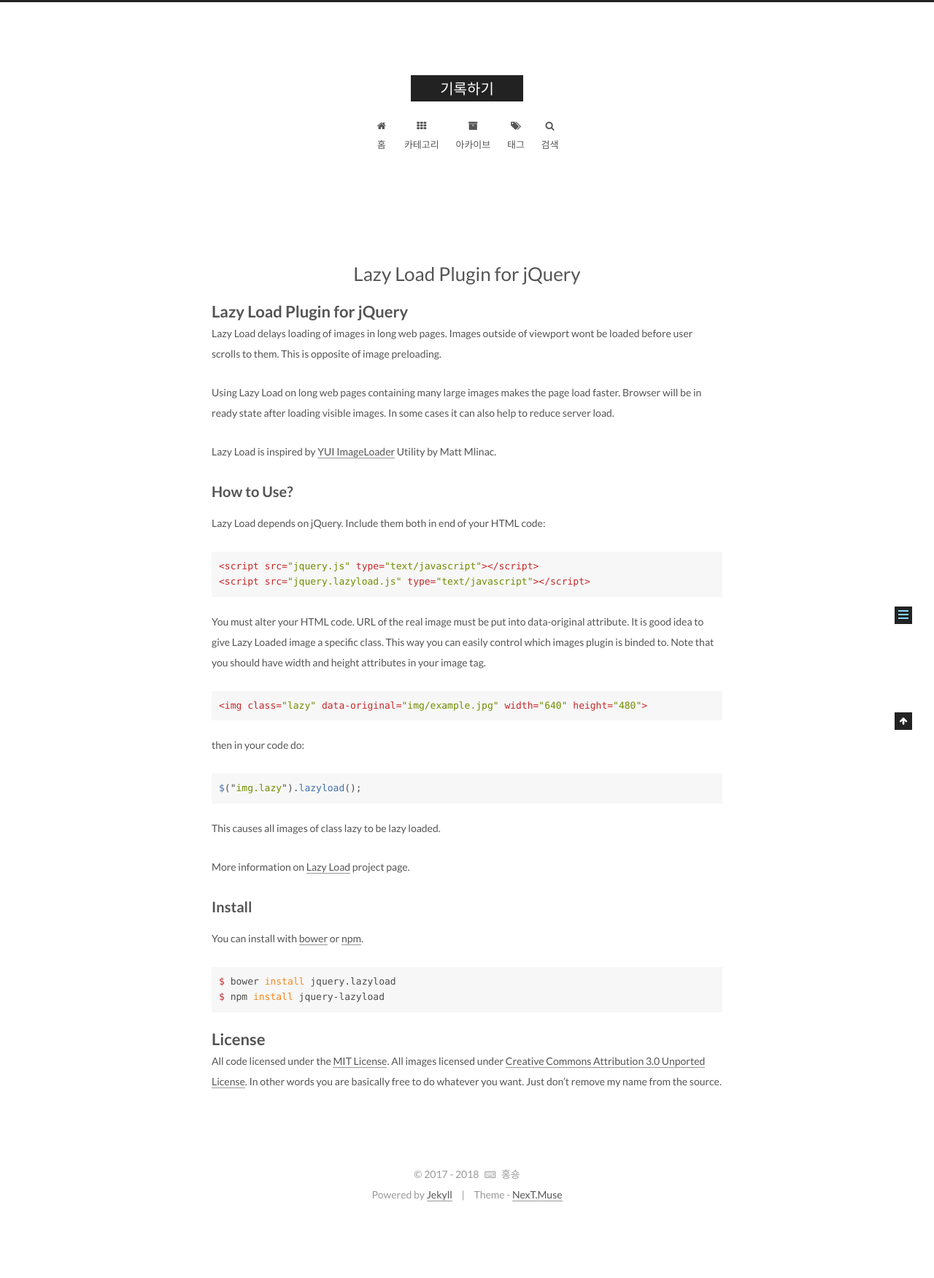
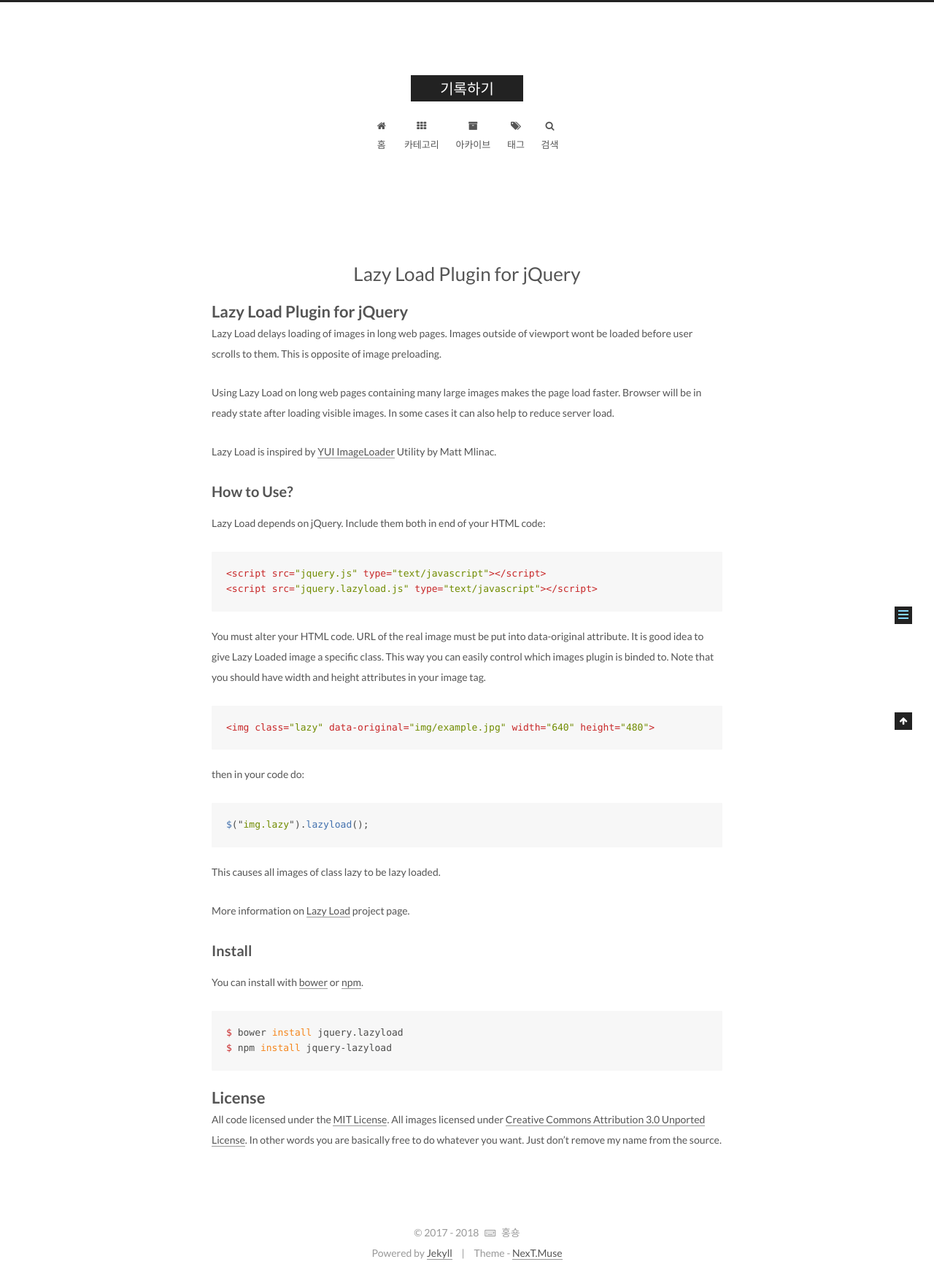
Before and after one commit to jhpapa/jhpapa.github.io, a Jekyll site: the page built from assets/lib/jquery_lazyload/README.md, in a window 1280 px wide. Shown: the whole page at 73% size. Built offline with Jekyll 4.4.1, drawn with Linux system fonts in a browser that asks for light colours; our own code applies the rules of GitHub Pages for plain Markdown files; before the commit the page ends 1671 px from its top, so only the background shows below that.

Commit message:
하이라이트 CSS 수정
- 패딩 증가

```diff
--- a/_sass/_common/components/highlight/highlight.scss
+++ b/_sass/_common/components/highlight/highlight.scss
@@ -7,7 +7,7 @@
 %code-block {
   overflow: auto;
   margin: 20px 0;
-  padding: 0;
+  padding: 10px;
   font-size: $code-font-size;
   color: $highlight-foreground;
   background: $highlight-background;
```
